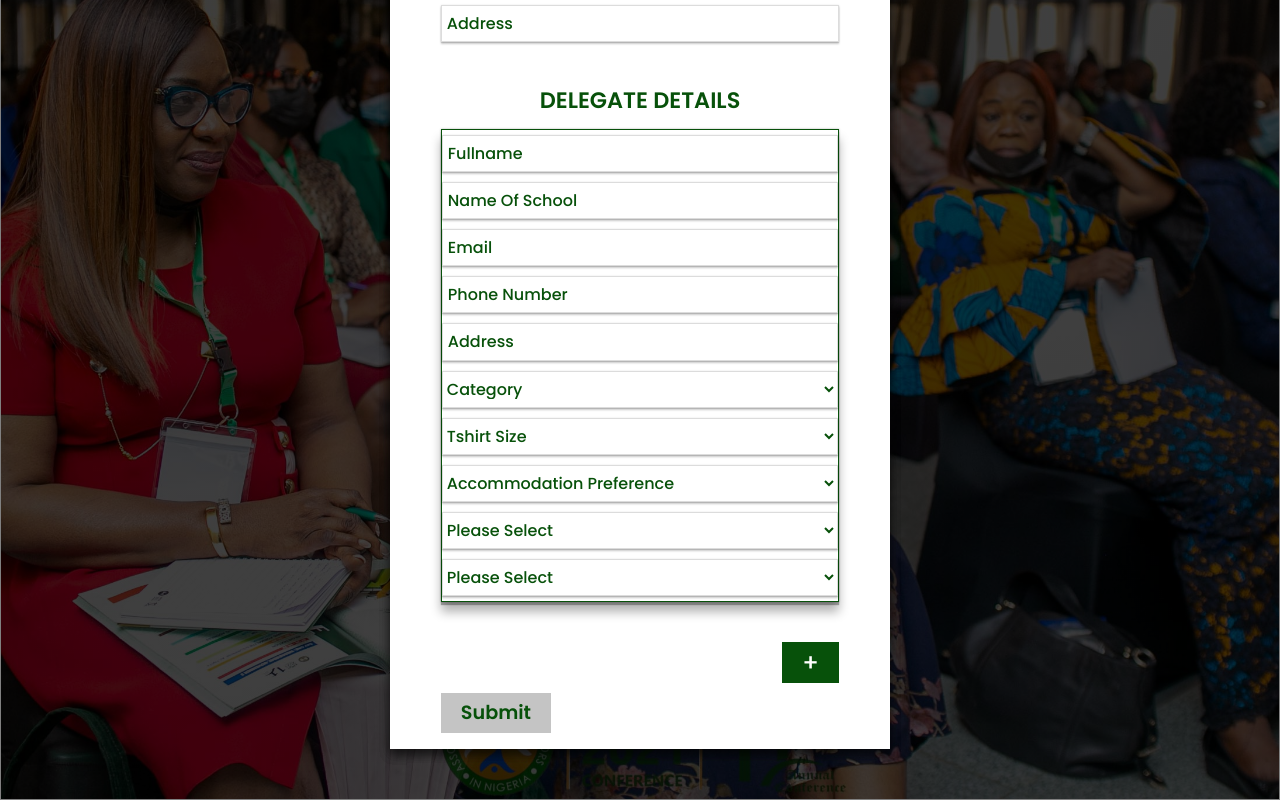
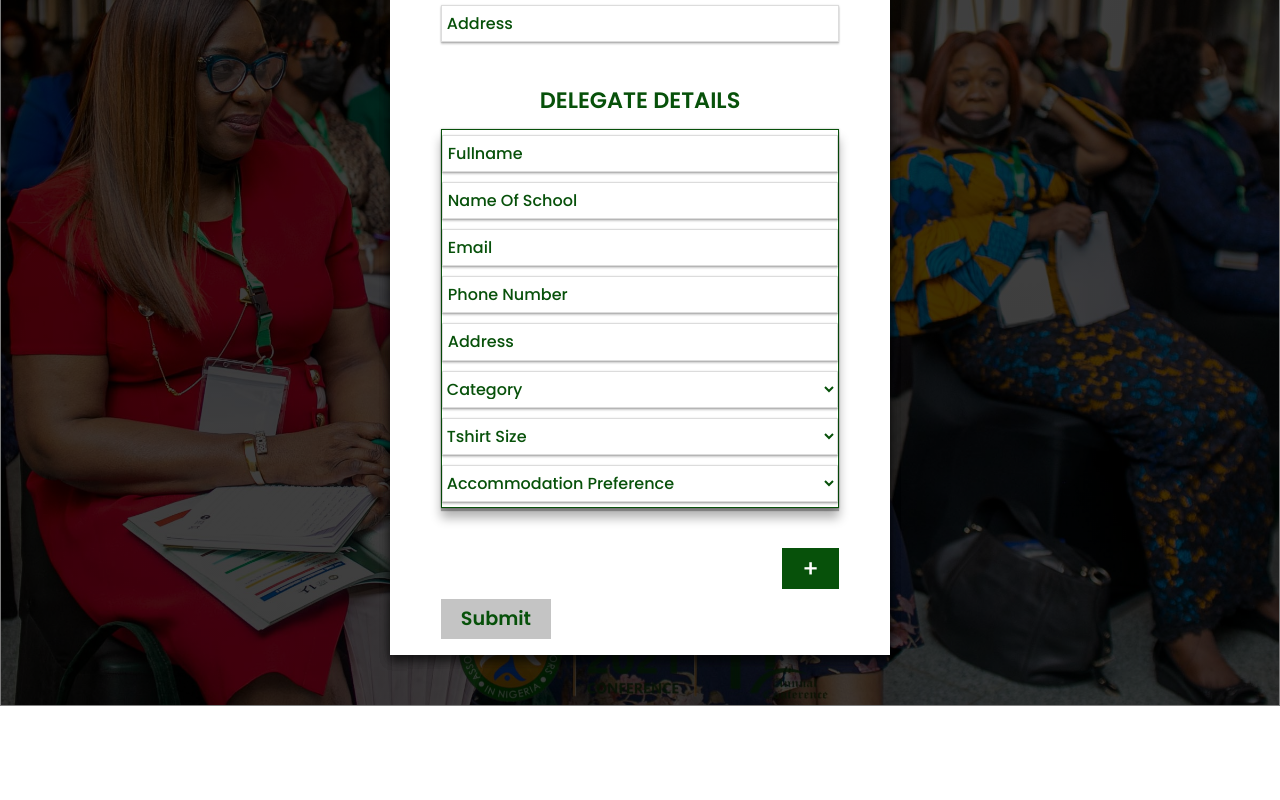
Before and after one commit to Goldenville-Schools/appen-reg, a React (Create React App) app: page /GroupPhy in a window 1280 px wide. Shown: the part 358-1158 px from the top of the page. After the commit the page ends 1064 px from the top, so only its background shows below. Built offline with nearby package versions, Linux system fonts and the light colour scheme.

Commit message:
added accommodaation preferences

```diff
--- a/src/components/Auth/CreateNewPassword.js
+++ b/src/components/Auth/CreateNewPassword.js
@@ -62,8 +62,14 @@ const CreateNewPassword = () => {
       }
       // localStorage.setItem('checkUser', JSON.stringify({...formInput}))
       // const CheckUser = JSON.parse(localStorage.getItem("checkUser")).email
+      let axiosConfig = {
+        headers: {
+            'Content-Type': 'application/json;charset=UTF-8',
+            "Access-Control-Allow-Origin": "*",
+        }
+      };
 
-      axios.post( `${process.env.REACT_APP_API_URL}/user/reset-password`, { email, password })
+      axios.post( `${process.env.REACT_APP_API_URL}/user/reset-password`, { email, password }, axiosConfig )
         .then(response => {
           console.log(response)
           toast.success('email matched', {
--- a/src/components/Auth/ForgotPassword.js
+++ b/src/components/Auth/ForgotPassword.js
@@ -46,7 +46,14 @@ const ForgotPassword = () => {
       // localStorage.setItem('checkUser', JSON.stringify({...formInput}))
       // const CheckUser = JSON.parse(localStorage.getItem("checkUser")).email
 
-      axios.post( `${process.env.REACT_APP_API_URL}/user/`, { email })
+      let axiosConfig = {
+        headers: {
+            'Content-Type': 'application/json;charset=UTF-8',
+            "Access-Control-Allow-Origin": "*",
+        }
+      };
+
+      axios.post( `${process.env.REACT_APP_API_URL}/user/`, { email }, axiosConfig )
         .then(response => {
           console.log(response)
           localStorage.setItem('checkUser', JSON.stringify(response.data.user))
--- a/src/components/Auth/SignUp.js
+++ b/src/components/Auth/SignUp.js
@@ -58,12 +58,19 @@ const handleSubmit = (e)=>{
 
     }else{
         console.log(process.env);
+
+        let axiosConfig = {
+            headers: {
+                'Content-Type': 'application/json;charset=UTF-8',
+                "Access-Control-Allow-Origin": "*",
+            }
+          };
         //Use axios post request to send the form values to the baseUrl
         axios.post( `${process.env.REACT_APP_API_URL}/auth/register`, {
             fullName: form.name,
             email: form.email,
             password: form.password
-        })
+        }, axiosConfig )
         .then(response => {
             console.log(response)
             toast.success('SignUp Succesful', {
--- a/src/components/Auth/Signin.js
+++ b/src/components/Auth/Signin.js
@@ -44,10 +44,19 @@ const Signin = () => {
             });
 
         }
+
+        let axiosConfig = {
+            headers: {
+                'Accept': '*/*',
+                'Content-Type': 'application/json;charset=UTF-8',
+                'Access-Control-Allow-Origin': "*",
+            }
+        };
+
         axios.post( `${process.env.REACT_APP_API_URL}/auth/`, {
             email: form.email,
             password: form.password
-        })
+        }, axiosConfig )
         .then(response => {
             console.log(response)
             localStorage.setItem('user', JSON.stringify(response.data.user))
--- a/src/components/pages/GrpPhy/GroupPhy.js
+++ b/src/components/pages/GrpPhy/GroupPhy.js
@@ -41,7 +41,7 @@ const GroupPhy = () => {
 
    //Manage the Single attendee form state
    const[attendeesForm, setAttendeesForm] = useState([
-     {fullName:"", school:"", email:"", phone:"", address:"", category:"", size:"", accommodation:"" }
+     {fullName:"", school:"", email:"", phone:"", address:"", category:"", size:"", accommodation:"", location:"", lodging:"" }
 
     ])
   //HandleChange for Attendee Single Form
@@ -55,7 +55,7 @@ const GroupPhy = () => {
 
   //A function to add the formsfor the attendee form
   const handleAdd =()=>{
-    setAttendeesForm([...attendeesForm, {fullName:"", school:"", email:"", phone:"", address:"", category:"", size:"", accommodation:""} ])
+    setAttendeesForm([...attendeesForm, {fullName:"", school:"", email:"", phone:"", address:"", category:"", size:"", accommodation:"", location:"", lodging:""} ])
 
   }
   //Form Validation for Single attendee form
@@ -180,26 +180,63 @@ const handleSubmit =(e)=>{
                         <option value="Not Boarding">Not Boarding</option>
                       </select>
                     </div>
-                   { attendee.accomodation !== 'Not Boarding' ?
-                   <div>
-                    <div className='input001'>
-                        <select name="days"
-                        value={attendee.accommodation}  onChange = {(e) => handleAttendeeChange (e, index)} >
+                   { attendee.accommodation == 'Boarding' ?
+                      <div className='input001'>
+                        <select name="location"
+                        value={attendee.location}  onChange = {(e) => handleAttendeeChange (e, index)} >
                           <option  value="Please Select" selected>Please Select</option>
-                          <option value="1 Day">1 Day</option>
-                          <option value="2 Days">2 Days</option>
+                          <option value="Greensprings Campus Lekki">Greensprings Campus Lekki</option>
+                          <option value="Swiss International Hotel VGC">Swiss International Hotel VGC</option>
+                          <option value="The Patron Hotel">The Patron Hotel</option>
                         </select>
                       </div>
+                      :
+                      <div></div>
+                    }
+
+                    { attendee.location == "Greensprings Campus Lekki" ?
                       <div className='input001'>
-                        <select name="location"
-                        value={attendee.accommodation}  onChange = {(e) => handleAttendeeChange (e, index)} >
+                        <select name="lodging"
+                        value={attendee.lodging}  onChange = {(e) => handleAttendeeChange (e, index)} >
                           <option  value="Please Select" selected>Please Select</option>
-                          <option value="Greensprings Boarding">Greensprings Boarding</option>
+                          <option value="Single Bed">Single Bed - N35,000</option>
+                          <option value="Dormitory Style">Dormitory Style - N25,000</option>
                         </select>
                       </div>
-                    </div>
-                    :
-                    <div></div>}
+                      :
+                      <div></div>
+                    }
+                    { attendee.location == "Swiss International Hotel VGC" ?
+                      <div className='input001'>
+                        <select name="lodging"
+                        value={attendee.lodging}  onChange = {(e) => handleAttendeeChange (e, index)} >
+                          <option  value="Please Select" selected>Please Select</option>
+                          <option value="Standard Room">Standard Room - N35,000</option>
+                          <option value="Deluxe Room">Deluxe Room - N45,000</option>
+                          <option value="Swiss Select Room">Swiss Select Room - N55,000</option>
+                          <option value="Executive Suite">Executive Suite - N90,000</option>
+                          <option value="Presidential Suite">Presidential Suite - N180,000</option>
+                        </select>
+                      </div>
+                      :
+                      <div></div>
+                    }
+                    { attendee.location == "The Patron Hotel" ?
+                      <div className='input001'>
+                        <select name="lodging"
+                        value={attendee.lodging}  onChange = {(e) => handleAttendeeChange (e, index)} >
+                          <option  value="Please Select" selected>Please Select</option>
+                          <option value="Standard Room">Standard Room - N27,000</option>
+                          <option value="Executive Room">Executive Room - N37,000</option>
+                          <option value="Standard Suite">Standard Suite - N55,000</option>
+                          <option value="Executive Suite">Executive Suite - N65,000</option>
+                          <option value="Penthouse Executive Suite">Penthouse Executive Suite - N120,000</option>
+                          <option value="Presidential Penthouse Suite">Presidential Penthouse Suite - N170,000</option>
+                        </select>
+                      </div>
+                      :
+                      <div></div>
+                    }
                   </div>
 
                 {attendeesForm.length - 1 === index  &&
```
